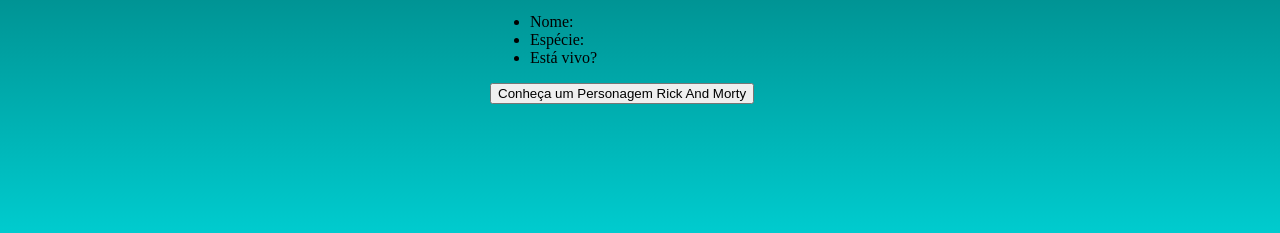
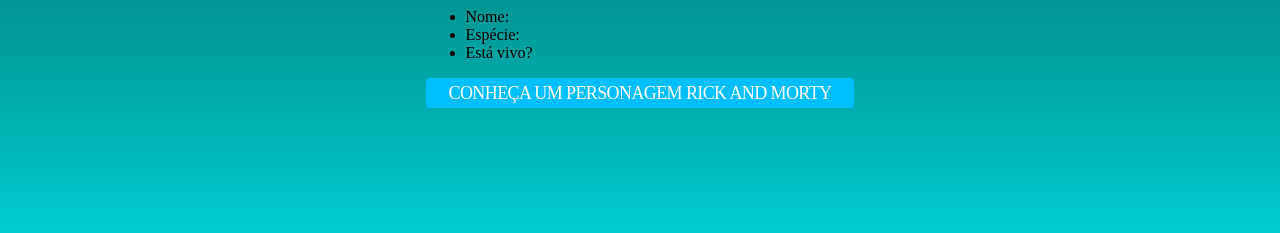
Before and after one commit to KellyGarcia22/minicurso, a plain HTML site: page index.html in a window 1280 px wide. Shown: the part 517-750 px from the top of the page. Drawn offline with Linux system fonts and the light colour scheme.

Commit message:
implementar estilo para botão

```diff
--- a/style.css
+++ b/style.css
@@ -24,3 +24,17 @@ main > section img {
     margin: 15px 0;
     width: 300px;
 }
+
+main > section button {
+    background-color: #00bfff;
+    border: none;
+    border-radius: 4px;
+    color: white;
+    font-family: Euclidebold;
+    font-size: 18px;
+    font-weight: 500;
+    letter-spacing: -0.6px;
+    line-height: 12px;
+    text-transform: uppercase;
+    padding: 9px 23px;
+}
```
